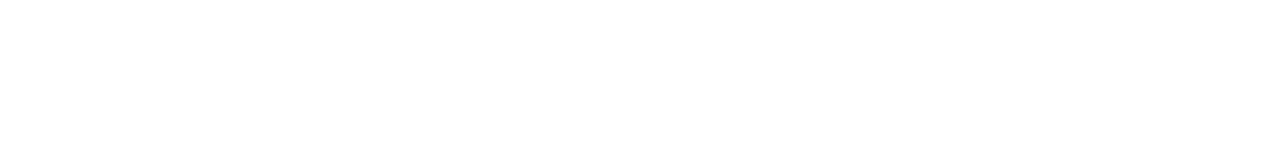
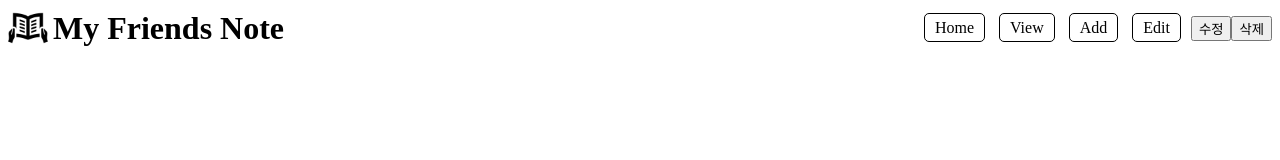
Before and after one commit to Jeongmin0918/Project2_HTML, a plain HTML site: page view.html in a window 1280 px wide. Drawn offline with Linux system fonts and the light colour scheme.

Commit message:
새로운 파일 추가 및 수정과 자바 스크립트 추가 및 필요없는 파일 삭제

```diff
--- a/add.html
+++ b/add.html
@@ -4,8 +4,51 @@
     <meta charset="UTF-8">
     <meta name="viewport" content="width=device-width, initial-scale=1.0">
     <title>Document</title>
+    <link rel="stylesheet" href="my.css">
+    <style>
+        div {
+            display: flex; /* 자식 요소를 가로로 정렬 */
+            align-items: center;
+            height: 40px; /* 높이 설정 */
+        }
+
+        img {
+            margin-right: 5px;
+        }
+        a {
+            text-decoration: none; /* 밑줄 제거 */
+            color: #000; /* 텍스트 색상 설정 */
+            padding: 5px 10px; /* 패딩 설정 (위, 오른쪽, 아래, 왼쪽) */
+            margin-right: 10px; /* 마진 설정 (위, 오른쪽, 아래, 왼쪽) */
+            border: 1px solid #000; /* 테두리 설정 */
+            border-radius: 5px; /* 테두리 둥글게 만들기 */
+        }
+
+        /* 호버(마우스를 올렸을 때) 스타일 */
+        a:hover {
+            background-color: #000; /* 배경 색상 변경 */
+            color: #fff; /* 텍스트 색상 변경 */
+        }
+        h1 {
+            flex-grow: 1;
+        }
+    </style>
 </head>
 <body>
-
+    <div class="container">
+        <img src="book.png" width="40" alt="Book Icon">
+        <h1>My Friends Note</h1>
+        <p>
+            <a href="file:///c%3A/Users/yjy67/OneDrive/background/language/Project2_html/index.html">Home</a>
+            <a href="file:///c%3A/Users/yjy67/OneDrive/background/language/Project2_html/view.html">View</a>
+            <a href="file:///c%3A/Users/yjy67/OneDrive/background/language/Project2_html/add.html">Add</a>
+            <a href="file:///c%3A/Users/yjy67/OneDrive/background/language/Project2_html/edit.html">Edit</a>
+        </p>
+        <form id="addForm">
+            <!-- 필요한 입력항목들을 여기에 추가하세요 -->
+            <button type="submit">추가</button>
+        </form>
+    </div>
+    <script src="validation.js"></script>
 </body>
 </html>
--- a/view.html
+++ b/view.html
@@ -0,0 +1,52 @@
+<!DOCTYPE html>
+<html lang="en">
+<head>
+    <meta charset="UTF-8">
+    <meta name="viewport" content="width=device-width, initial-scale=1.0">
+    <title>Document</title>
+    <link rel="stylesheet" href="my.css">
+    <style>
+        div {
+            display: flex; /* 자식 요소를 가로로 정렬 */
+            align-items: center;
+            height: 40px; /* 높이 설정 */
+        }
+
+        img {
+            margin-right: 5px;
+        }
+        a {
+            text-decoration: none; /* 밑줄 제거 */
+            color: #000; /* 텍스트 색상 설정 */
+            padding: 5px 10px; /* 패딩 설정 (위, 오른쪽, 아래, 왼쪽) */
+            margin-right: 10px; /* 마진 설정 (위, 오른쪽, 아래, 왼쪽) */
+            border: 1px solid #000; /* 테두리 설정 */
+            border-radius: 5px; /* 테두리 둥글게 만들기 */
+        }
+
+        /* 호버(마우스를 올렸을 때) 스타일 */
+        a:hover {
+            background-color: #000; /* 배경 색상 변경 */
+            color: #fff; /* 텍스트 색상 변경 */
+        }
+        h1 {
+            flex-grow: 1;
+        }
+    </style>
+</head>
+<body>
+    <div class="container">
+        <img src="book.png" width="40" alt="Book Icon">
+        <h1>My Friends Note</h1>
+        <p>
+            <a href="file:///c%3A/Users/yjy67/OneDrive/background/language/Project2_html/index.html">Home</a>
+            <a href="file:///c%3A/Users/yjy67/OneDrive/background/language/Project2_html/view.html">View</a>
+            <a href="file:///c%3A/Users/yjy67/OneDrive/background/language/Project2_html/add.html">Add</a>
+            <a href="file:///c%3A/Users/yjy67/OneDrive/background/language/Project2_html/edit.html">Edit</a>
+        </p>
+        <!-- 게시물 내용을 동적으로 표시하는 코드를 추가하세요 -->
+        <button id="editButton">수정</button>
+        <button id="deleteButton">삭제</button>
+    </div>
+</body>
+</html>
```
Also changed, not shown: edit.html (+54 -0 lines), index.html (+13 -22 lines), my.css (added), validation.js (added).
